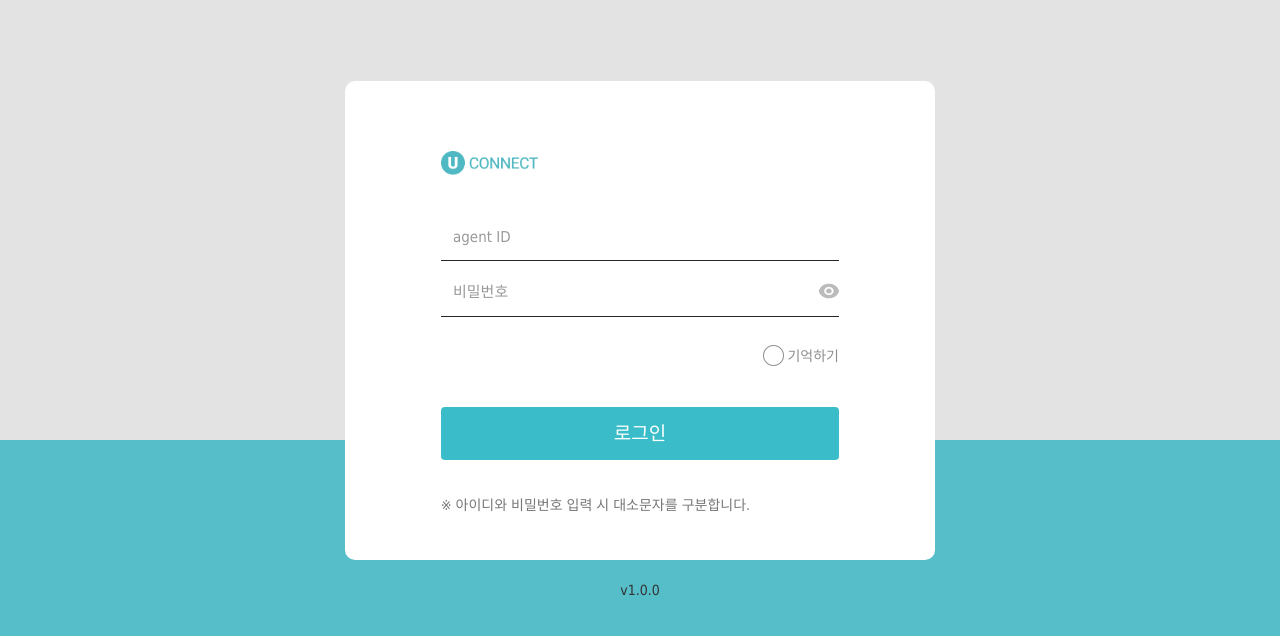
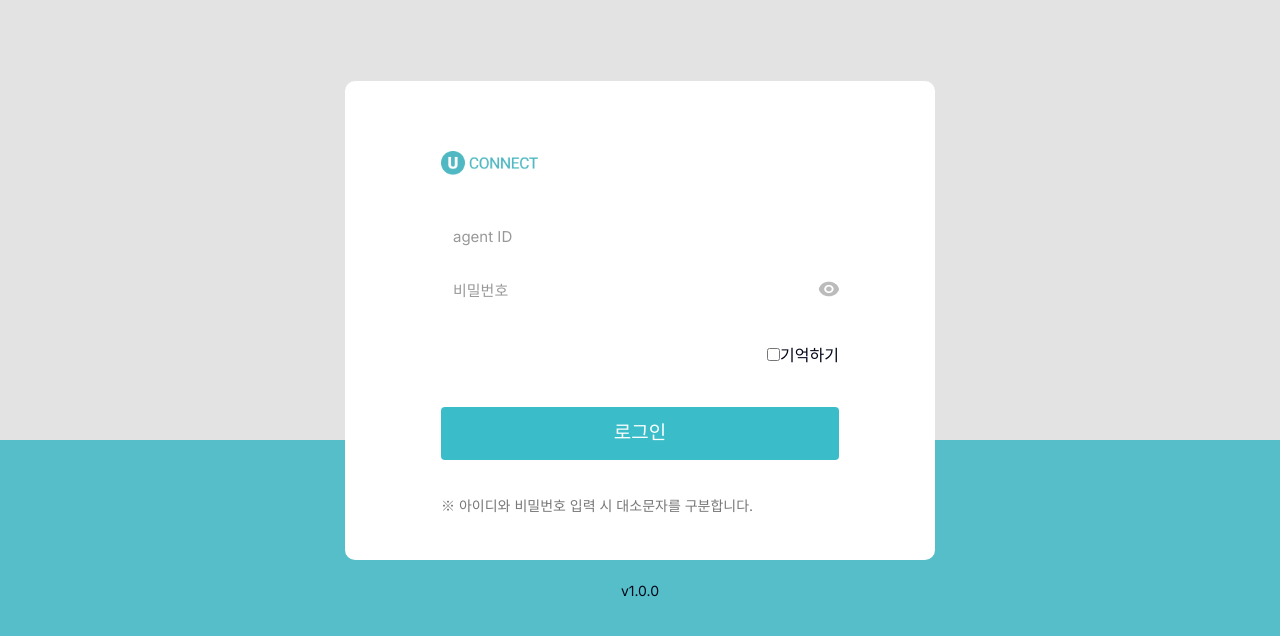
Before and after one commit to nexus-aicc-lab/deploy-personal, a Next.js app: page /personal/login in a window 1280 px wide. Shown: the top 636 px of the page. Built offline with nearby package versions, Linux system fonts and the light colour scheme.

Commit message:
update for login page css

```diff
--- /dev/null
+++ b/src/app/personal/(auth)/login/page.module.css
@@ -0,0 +1,165 @@
+/* LoginPage 전용 스타일 */
+.loginWrap {
+    position: relative;
+    height: 100%;
+    min-height: 100vh;
+}
+
+.loginWrap.logBg {
+    background: linear-gradient(to top, #55BEC8 45%, #e3e3e3 45%);
+}
+
+.loginBoxWrap {
+    position: absolute;
+    width: 590px;
+    top: 50%;
+    left: 50%;
+    margin: -319px 0 0 -295px;
+    box-sizing: border-box;
+}
+
+.loginBox {
+    background-color: #ffffff;
+    box-sizing: border-box;
+    border-radius: 10px;
+    padding: 70px 96px 44px;
+}
+
+.lgHeader {
+    margin-bottom: 39px;
+    text-align: center;
+}
+
+.lgFooter {
+    text-align: center;
+    font-size: 14px;
+    margin-top: 20px;
+}
+
+/* LoginForm 관련 스타일들 */
+.lgContent .infoWrite {
+    position: relative;
+}
+
+.lgContent .infoWrite .icEye {
+    display: inline-block;
+    position: absolute;
+    bottom: 21px;
+    right: 0;
+    cursor: pointer;
+    background: url('/login/logicon_eye.png') no-repeat 100% 50%;
+    width: 25px;
+    height: 25px;
+}
+
+.lgContent .infoWrite .icEye.viewOn {
+    background: url('/login/logicon_eye_on.png') no-repeat 100% 50%;
+    width: 25px;
+    height: 25px;
+}
+
+.lgContent .infoWrite .inTxt {
+    box-sizing: border-box;
+    border-bottom: 1px solid #282828;
+    width: 100%;
+    margin-bottom: 8px;
+    padding: 12px;
+    font-size: 15px;
+    background-color: #fff;
+    border: 0;
+    outline: none;
+}
+
+.lgContent .infoWrite .inTxt::placeholder {
+    color: #999;
+}
+
+.lgContent .setBtn {
+    width: 100%;
+    margin: 0 auto;
+    display: inline-block;
+}
+
+.lgContent .setBtn .lgBtn {
+    display: block;
+    color: #fff;
+    width: 100%;
+    height: 53px;
+    border-radius: 4px;
+    background-color: #3ABDC9;
+    font-size: 19px;
+    font-weight: 500;
+    border: 0;
+    cursor: pointer;
+}
+
+.lgContent .setBtn .lgBtn:disabled {
+    background-color: #ccc;
+    cursor: not-allowed;
+}
+
+.lgContent .setBtn .typeset {
+    overflow: hidden;
+    margin: 0 0px 40px;
+}
+
+.lgContent .setBtn .typeset .left {
+    float: left;
+}
+
+.lgContent .setBtn .typeset .right {
+    float: right;
+}
+
+.idRmb {
+    display: none;
+}
+
+.idRmb + .rmbLabel {
+    display: inline-block;
+    cursor: pointer;
+    background: url('/login/admin_login_radio_off.png') no-repeat 0;
+    line-height: 22px;
+    padding-left: 24px;
+    font-size: 14px;
+    color: #8e8e8e;
+}
+
+.idRmb:checked + .rmbLabel {
+    background: url('/login/admin_login_radio_on.png') no-repeat 0;
+    line-height: 22px;
+    padding-left: 24px;
+}
+
+.loginNotice {
+    margin-top: 35px;
+}
+
+.loginNotice li {
+    font-size: 14px;
+    color: #777;
+}
+
+.lgFailTxt {
+    font-size: 12px;
+    color: #cd372d;
+    text-align: center;
+    padding: 10px 0;
+    min-height: 20px;
+}
+
+.pwdWrap,
+.authWrap {
+    position: relative;
+}
+
+.smBtn {
+    border-radius: 2px;
+    border: 1px solid #A8A8A8;
+    background: #FFF;
+    line-height: 22px;
+    padding: 0 8px;
+    color: #555;
+    line-height: 26px;
+    cursor: pointer;
+}
--- a/src/app/personal/(auth)/login/page.tsx
+++ b/src/app/personal/(auth)/login/page.tsx
@@ -2,7 +2,7 @@
 
 import React from 'react';
 import Image from 'next/image';
-import './styles.css';
+import styles from './page.module.css';
 import LoginForm from '@/features/auth/ui/LoginForm';
 
 const LoginPage: React.FC = () => {
@@ -21,11 +21,11 @@ const LoginPage: React.FC = () => {
     };
 
     return (
-        <div id="login-wrap" className="log-bg">
-            <div className="login-box_wrap">
+        <div className={`${styles.loginWrap} ${styles.logBg}`}>
+            <div className={styles.loginBoxWrap}>
                 <div className="dki-login-wrap">
-                    <div className="login-box">
-                        <div className="lg-header">
+                    <div className={styles.loginBox}>
+                        <div className={styles.lgHeader}>
                             {/* basePath가 설정된 경우 */}
                             <Image
                                 src="/login/admin.png"
@@ -47,7 +47,7 @@ const LoginPage: React.FC = () => {
                         />
                     </div>
                 </div>
-                <div className="lg-footer">
+                <div className={styles.lgFooter}>
                     <p title="v1.0.0" id="version2">v1.0.0</p>
                 </div>
             </div>
--- a/src/app/personal/(auth)/login2/page.tsx
+++ b/src/app/personal/(auth)/login2/page.tsx
@@ -172,11 +172,7 @@ export default function LoginPage2() {
 
                 {/* 테스트 계정 테이블 - 오른쪽 배치 */}
                 <div className="login2-box">
-                    <div className="lg2-header">
-                        <h3 className="test-account-title">
-                            테스트용 로그인 계정 (클릭 시 자동 입력)
-                        </h3>
-                    </div>
+
                     <div className="lg2-content">
                         <div className="test-account-table">
                             <LoginAbleUsersTable onSelectUser={handleSelectUser} />
--- /dev/null
+++ b/src/app/personal/(auth)/login2/ui/LoginAbleUsersTable.module.css
@@ -0,0 +1,44 @@
+/* LoginAbleUsersTable 전용 스타일 */
+.container {
+    margin-top: 4rem;
+}
+
+.title {
+    font-size: 1.5rem;
+    font-weight: bold;
+    text-align: center;
+    margin-bottom: 2rem !important; /* login2.css 리셋을 강제로 덮어쓰기 */
+    color: #374151;
+}
+
+.table {
+    width: 100%;
+    border: 1px solid #d1d5db;
+    font-size: 0.875rem;
+    border-collapse: collapse;
+}
+
+.tableHeader {
+    background-color: #f3f4f6;
+}
+
+.tableHeader th {
+    border: 1px solid #d1d5db;
+    padding: 0.5rem 1rem;
+    text-align: left;
+    font-weight: 600;
+}
+
+.tableRow {
+    cursor: pointer;
+    transition: background-color 0.15s ease-in-out;
+}
+
+.tableRow:hover {
+    background-color: #dbeafe;
+}
+
+.tableCell {
+    border: 1px solid #d1d5db;
+    padding: 0.5rem 1rem;
+}
--- a/src/app/personal/(auth)/login2/ui/LoginAbleUsersTable.tsx
+++ b/src/app/personal/(auth)/login2/ui/LoginAbleUsersTable.tsx
@@ -1,6 +1,7 @@
 'use client';
 
 import React from 'react';
+import styles from './LoginAbleUsersTable.module.css';
 
 interface Props {
     onSelectUser: (email: string, password: string) => void;
@@ -22,26 +23,26 @@ const DEFAULT_PASSWORD = 'nexus!234';
 
 const LoginAbleUsersTable: React.FC<Props> = ({ onSelectUser }) => {
     return (
-        <div className="mt-12">
-            <h3 className="text-lg font-semibold mb-4">🧪 테스트용 로그인 계정 (클릭 시 자동 입력)</h3>
-            <table className="w-full border border-gray-300 text-sm">
-                <thead className="bg-gray-100">
+        <div className={styles.container}>
+            <h2 className={styles.title}>💼 사용 가능한 계정 목록</h2>
+            <table className={styles.table}>
+                <thead className={styles.tableHeader}>
                     <tr>
-                        <th className="border px-4 py-2 text-left">이름</th>
-                        <th className="border px-4 py-2 text-left">이메일</th>
-                        <th className="border px-4 py-2 text-left">비밀번호</th>
+                        <th>이름</th>
+                        <th>이메일</th>
+                        <th>비밀번호</th>
                     </tr>
                 </thead>
                 <tbody>
                     {sampleUsers.map((user) => (
                         <tr
                             key={user.email}
-                            className="cursor-pointer hover:bg-blue-50 transition"
+                            className={styles.tableRow}
                             onClick={() => onSelectUser(user.email, DEFAULT_PASSWORD)}
                         >
-                            <td className="border px-4 py-2">{user.name}</td>
-                            <td className="border px-4 py-2">{user.email}</td>
-                            <td className="border px-4 py-2">{DEFAULT_PASSWORD}</td>
+                            <td className={styles.tableCell}>{user.name}</td>
+                            <td className={styles.tableCell}>{user.email}</td>
+                            <td className={styles.tableCell}>{DEFAULT_PASSWORD}</td>
                         </tr>
                     ))}
                 </tbody>
--- /dev/null
+++ b/src/features/auth/ui/LoginForm.module.css
@@ -0,0 +1,133 @@
+/* LoginForm 전용 스타일 */
+.lgContent {
+    /* 컨테이너 스타일 */
+}
+
+.infoWrite {
+    position: relative;
+}
+
+.icEye {
+    display: inline-block;
+    position: absolute;
+    bottom: 21px;
+    right: 0;
+    cursor: pointer;
+    background: url('/login/logicon_eye.png') no-repeat 100% 50%;
+    width: 25px;
+    height: 25px;
+}
+
+.icEye.viewOn {
+    background: url('/login/logicon_eye_on.png') no-repeat 100% 50%;
+    width: 25px;
+    height: 25px;
+}
+
+.inTxt {
+    box-sizing: border-box;
+    border-bottom: 1px solid #282828;
+    width: 100%;
+    margin-bottom: 8px;
+    padding: 12px;
+    font-size: 15px;
+    background-color: #fff;
+    border: 0;
+    outline: none;
+}
+
+.inTxt::placeholder {
+    color: #999;
+}
+
+.setBtn {
+    width: 100%;
+    margin: 0 auto;
+    display: inline-block;
+}
+
+.lgBtn {
+    display: block;
+    color: #fff;
+    width: 100%;
+    height: 53px;
+    border-radius: 4px;
+    background-color: #3ABDC9;
+    font-size: 19px;
+    font-weight: 500;
+    border: 0;
+    cursor: pointer;
+}
+
+.lgBtn:disabled {
+    background-color: #ccc;
+    cursor: not-allowed;
+}
+
+.typeset {
+    overflow: hidden;
+    margin: 0 0px 40px;
+}
+
+.typeset .left {
+    float: left;
+}
+
+.typeset .right {
+    float: right;
+}
+
+.lgFailTxt {
+    font-size: 12px;
+    color: #cd372d;
+    text-align: center;
+    padding: 10px 0;
+    min-height: 20px;
+}
+
+.pwdWrap,
+.authWrap {
+    position: relative;
+}
+
+.smBtn {
+    border-radius: 2px;
+    border: 1px solid #A8A8A8;
+    background: #FFF;
+    line-height: 22px;
+    padding: 0 8px;
+    color: #555;
+    line-height: 26px;
+    cursor: pointer;
+    border: 0;
+}
+
+.loginNotice {
+    margin-top: 35px;
+}
+
+.loginNotice li {
+    font-size: 14px;
+    color: #777;
+    list-style: none;
+    margin: 0;
+    padding: 0;
+}
+
+.authText {
+    font-size: 12px;
+    color: #999;
+}
+
+/* Utility classes */
+.flex {
+    display: flex;
+}
+
+.flexAlign {
+    align-items: center;
+}
+
+.gap10 {
+    gap: 10px;
+}
--- a/src/features/auth/ui/LoginForm.tsx
+++ b/src/features/auth/ui/LoginForm.tsx
@@ -1,6 +1,7 @@
 // src/features/auth/ui/LoginForm.tsx
 import React, { useState, useRef, useEffect } from 'react';
 import { useAuthorize } from '@/features/auth/hooks/useAuthorize';
+import styles from './LoginForm.module.css';
 
 interface LoginFormProps {
     onLoginSuccess?: (token: string, agentId: string) => void;
@@ -108,12 +109,12 @@ const LoginForm: React.FC<LoginFormProps> = ({ onLoginSuccess, onLoginError }) =
     };
 
     return (
-        <div className="lg-content">
-            <div className="info-write">
+        <div className={styles.lgContent}>
+            <div className={styles.infoWrite}>
                 <div className="agentID-wrap">
                     <input
                         ref={agentIdRef}
-                        className="in-txt agentID"
+                        className={`${styles.inTxt} agentID`}
                         id="agentID"
                         maxLength={64}
                         type="text"
@@ -122,11 +123,11 @@ const LoginForm: React.FC<LoginFormProps> = ({ onLoginSuccess, onLoginError }) =
                         disabled={isLoading}
                     />
                 </div>
-                <div className="pwd-wrap">
+                <div className={styles.pwdWrap}>
                     <div className="loginPWD-wrap">
                         <input
                             ref={passwordRef}
-                            className="in-txt loginPWD"
+                            className={`${styles.inTxt} loginPWD`}
                             id="loginPWD"
                             maxLength={16}
                             type={showPassword ? "text" : "password"}
@@ -136,14 +137,14 @@ const LoginForm: React.FC<LoginFormProps> = ({ onLoginSuccess, onLoginError }) =
                         />
                     </div>
                     <span
-                        className={`ic-eye ${showPassword ? 'view-on' : ''}`}
+                        className={`${styles.icEye} ${showPassword ? styles.viewOn : ''}`}
                         onClick={togglePasswordVisibility}
                     />
                 </div>
-                <div className="auth-wrap">
+                <div className={styles.authWrap}>
                     <input
                         ref={authNoRef}
-                        className="in-txt"
+                        className={styles.inTxt}
                         id="LoginAuthNo"
                         maxLength={6}
                         type="text"
@@ -151,18 +152,18 @@ const LoginForm: React.FC<LoginFormProps> = ({ onLoginSuccess, onLoginError }) =
                         style={{ display: showAuthInput ? 'block' : 'none' }}
                         disabled={isLoading}
                     />
-                    <span className="auth-text" id="authCheckTime">
+                    <span className={styles.authText} id="authCheckTime">
                         {authTime}
                     </span>
                 </div>
             </div>
-            <div className="lg-fail-txt">{loginError}</div>
+            <div className={styles.lgFailTxt}>{loginError}</div>
             <div
                 id="divReqAuth"
                 style={{ display: showAuthButton ? 'block' : 'none' }}
             >
                 <button
-                    className="sm-btn"
+                    className={styles.smBtn}
                     type="button"
                     id="requeustAuthBtn"
                     onClick={handleRequestAuth}
@@ -171,9 +172,9 @@ const LoginForm: React.FC<LoginFormProps> = ({ onLoginSuccess, onLoginError }) =
                     {isLoading ? '처리 중...' : '인증번호 요청'}
                 </button>
             </div>
-            <div className="set-btn">
-                <div className="typeset">
-                    <div className="right flex gap10 flex-align">
+            <div className={styles.setBtn}>
+                <div className={styles.typeset}>
+                    <div className={`${styles.right} ${styles.flex} ${styles.gap10} ${styles.flexAlign}`}>
                         <div>
                             <input type="checkbox" id="id-rmb" />
                             <label htmlFor="id-rmb">
@@ -185,7 +186,7 @@ const LoginForm: React.FC<LoginFormProps> = ({ onLoginSuccess, onLoginError }) =
                             style={{ display: showResetButton ? 'block' : 'none' }}
                         >
                             <button
-                                className="sm-btn"
+                                className={styles.smBtn}
                                 type="button"
                                 id="pwdResetBtn"
                                 onClick={handlePasswordReset}
@@ -197,7 +198,7 @@ const LoginForm: React.FC<LoginFormProps> = ({ onLoginSuccess, onLoginError }) =
                     </div>
                 </div>
                 <button
-                    className="lg-btn"
+                    className={styles.lgBtn}
                     type="button"
                     id="loginBtn"
                     onClick={handleLogin}
@@ -206,7 +207,7 @@ const LoginForm: React.FC<LoginFormProps> = ({ onLoginSuccess, onLoginError }) =
                     {isLoading ? '로그인 중...' : '로그인'}
                 </button>
             </div>
-            <ul className="login_notice">
+            <ul className={styles.loginNotice}>
                 <li>※ 아이디와 비밀번호 입력 시 대소문자를 구분합니다.</li>
             </ul>
         </div>
```
